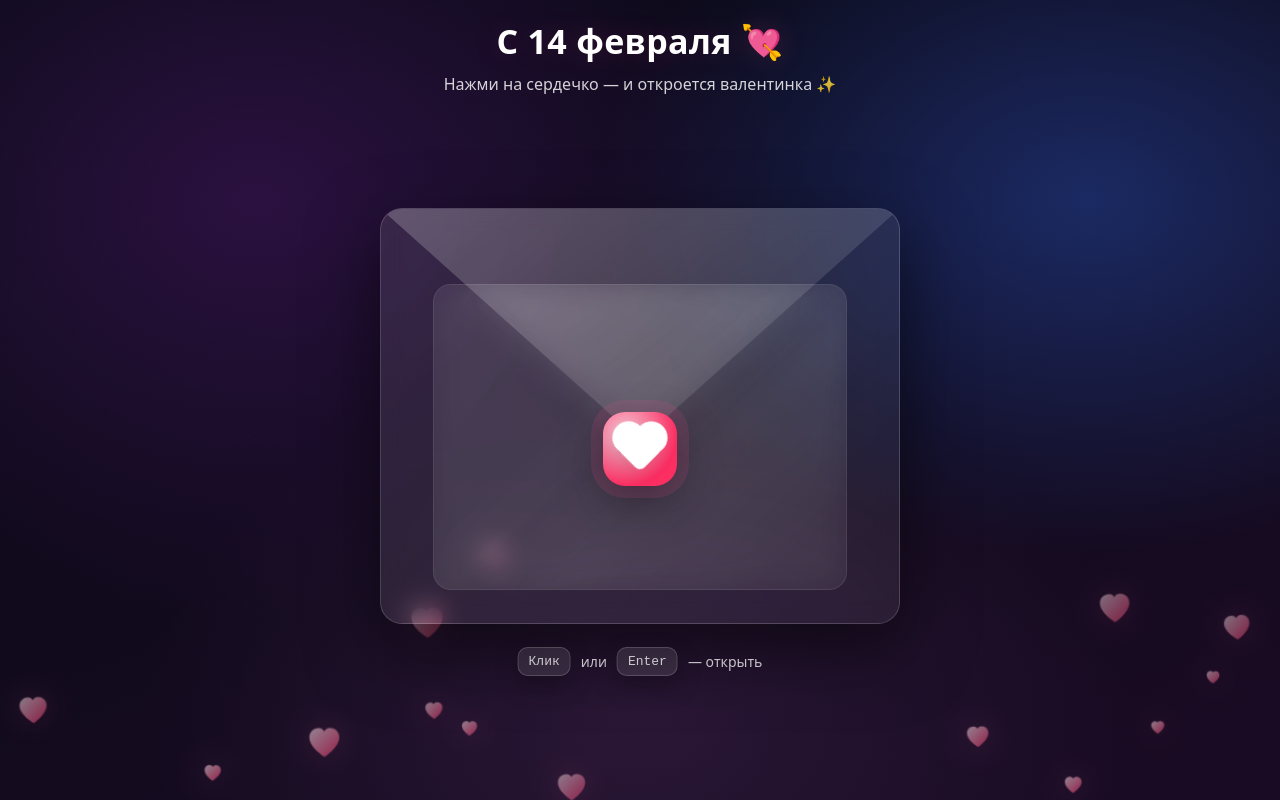
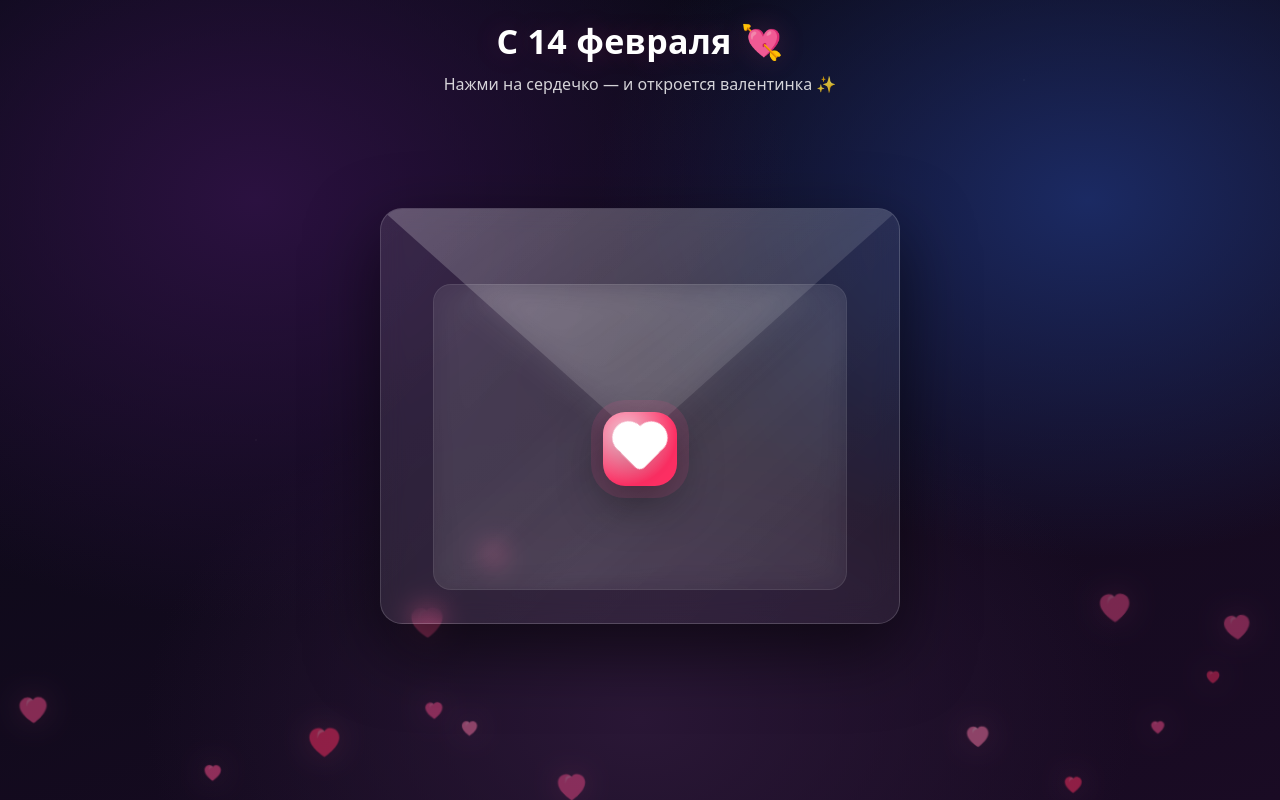
Before and after one commit to Timson18/love-you-so-much-4yrka, a plain HTML site: page index.html in a window 1280 px wide. Drawn offline with Linux system fonts and the light colour scheme.

Commit message:
Update index.html

```diff
--- a/index.html
+++ b/index.html
@@ -44,7 +44,7 @@
     @keyframes twinkle { from{opacity:.20} to{opacity:.42} }
 
     /* ✅ Красивые фоновые сердечки (SVG) */
-    .bg-hearts{ position:fixed; inset:0; pointer-events:none; overflow:hidden; }
+    .bg-hearts{ position:fixed; inset:0; pointer-events:none; overflow:hidden; ; z-index:0 }
     .bg-hearts .h{
       position:absolute;
       bottom:-90px;
@@ -60,7 +60,7 @@
       to{ transform: translateY(-120vh) translateX(var(--drift, 0px)) scale(1.25) rotate(var(--rot, 0deg)); opacity:0; }
     }
 
-    .wrap{ height:100%; display:grid; place-items:center; padding:24px; }
+    .wrap{ height:100%; display:grid; place-items:center; padding:24px; ; position:relative; z-index:1 }
     .title{
       position:absolute; top:18px; left:50%; transform:translateX(-50%);
       width:min(720px, calc(100% - 40px)); text-align:center;
@@ -74,19 +74,6 @@
     }
 
     .stage{ width:min(520px, 92vw); aspect-ratio: 4 / 3.2; position:relative; transform: translateY(16px); }
-    .hint{
-      position:absolute; bottom:-52px; left:50%; transform:translateX(-50%);
-      color:rgba(255,255,255,.75); font-size:14px;
-      display:flex; gap:10px; align-items:center; user-select:none;
-    }
-    .hint kbd{
-      background: rgba(255,255,255,.10);
-      border: 1px solid rgba(255,255,255,.16);
-      padding:6px 10px; border-radius: 10px;
-      box-shadow: 0 10px 24px rgba(0,0,0,.25);
-      font-size:13px;
-    }
-
     .envelope{
       touch-action: manipulation;
       -webkit-tap-highlight-color: transparent;
@@ -427,10 +414,6 @@ body{
         <div class="paper"><div class="shine"></div></div>
         <div class="seal" aria-hidden="true"><div class="heart"></div></div>
       </div>
-
-      <div class="hint">
-        <kbd>Клик</kbd> или <kbd>Enter</kbd> — открыть
-      </div>
     </div>
 
     <div class="overlay" id="overlay" aria-hidden="true">
@@ -536,15 +519,14 @@ body{
 
     // ✅ SVG heart for background
     function heartSVG(fill1, fill2) {
+      // iOS Safari can glitch when many inline SVGs reuse the same gradient ids.
+      // So we draw a simple heart without <defs>/<linearGradient>.
       return `
         <svg viewBox="0 0 64 64" xmlns="http://www.w3.org/2000/svg" aria-hidden="true">
-          <defs>
-            <linearGradient id="hg" x1="0" y1="0" x2="1" y2="1">
-              <stop offset="0" stop-color="${fill1}"/>
-              <stop offset="1" stop-color="${fill2}"/>
-            </linearGradient>
-          </defs>
-          <path fill="url(#hg)" d="M32 56 C32 56 6 40 6 22 C6 12 14 6 22 6 C27 6 31 9 32 12 C33 9 37 6 42 6 C50 6 58 12 58 22 C58 40 32 56 32 56Z"/>
+          <path d="M32 56 C32 56 6 40 6 22 C6 12 14 6 22 6 C27 6 31 9 32 12 C33 9 37 6 42 6 C50 6 58 12 58 22 C58 40 32 56 32 56Z"
+                fill="${fill2}" opacity="0.95"/>
+          <path d="M20 16 C20 12 23 9 27 9 C30 9 32 10 33 12 C29 12 24 14 22 18 C21 20 20 22 20 24 C19 22 20 19 20 16Z"
+                fill="${fill1}" opacity="0.35"/>
         </svg>`;
     }
 
```
